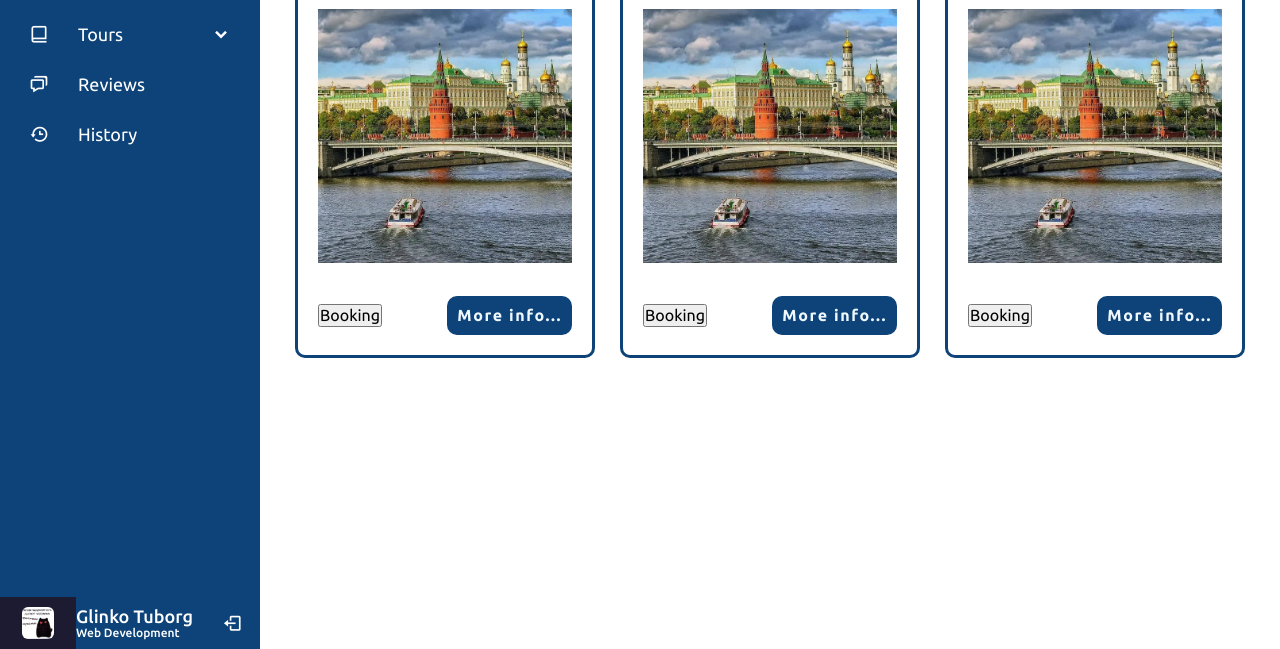
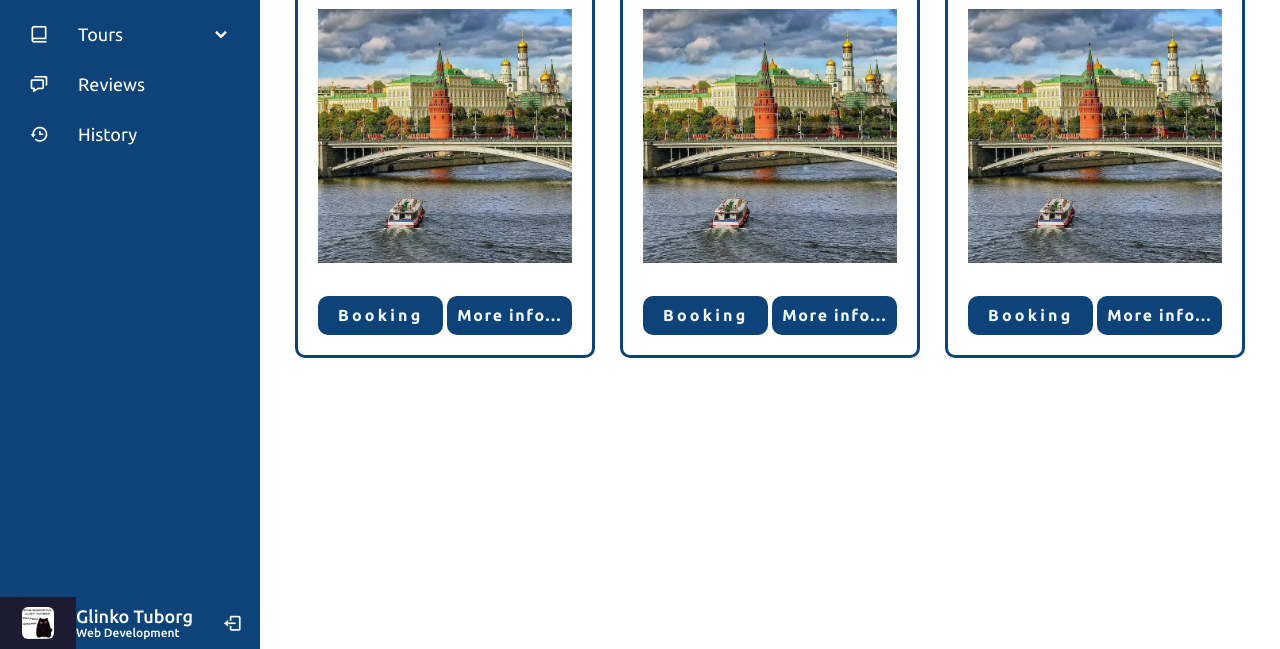
Before and after one commit to MaxGlinko78/EasyWing-G-Tours, a plain HTML site: page transfers.html in a window 1280 px wide. Shown: the part 151-800 px from the top of the page. Drawn offline with nearby package versions, Linux system fonts and the light colour scheme.

Commit message:
chak error with btn

```diff
--- a/transfers.html
+++ b/transfers.html
@@ -167,7 +167,7 @@
 					</div>
 
 					<div class="botton-wrapp">
-						<button class="get-booking">Booking</button>
+						<button class="get-booking btn">Booking</button>
 						<a href="transfers-msc.html" class="link-to">More info...</a>
 					</div>
 
@@ -181,7 +181,7 @@
 				</div>
 
 				<div class="botton-wrapp">
-					<button class="get-booking">Booking</button>
+					<button class="get-booking btn">Booking</button>
 					<a href="#" class="link-to">More info...</a>
 				</div>
 
@@ -193,7 +193,7 @@
 				</div>
 
 				<div class="botton-wrapp">
-					<button class="get-booking">Booking</button>
+					<button class="get-booking btn">Booking</button>
 					<a href="#" class="link-to">More info...</a>
 				</div>
 
```
